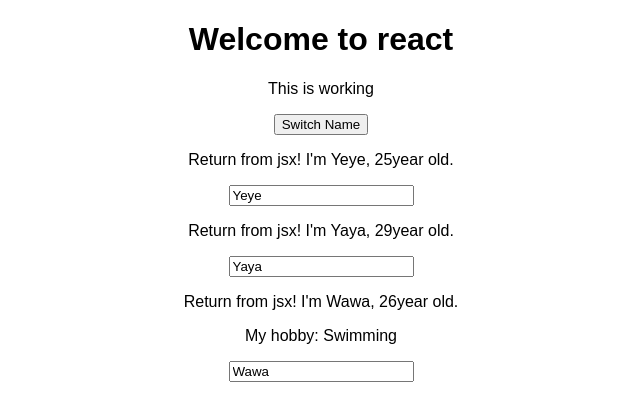
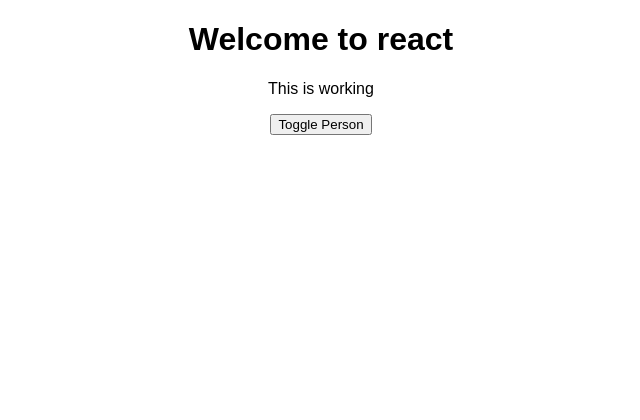
Before and after one commit to sb1989/my_first_react_app, a React (Create React App) app: page / in a window 1280 px wide. Shown: the top 420 px of the page, without its empty margins (319-959 px from the left). Built offline with nearby package versions, Linux system fonts and the light colour scheme.

Commit message:
dynamically hide content

```diff
--- a/src/App.js
+++ b/src/App.js
@@ -8,7 +8,9 @@
       {name: 'Yeye', age: 25},
       {name: 'Yaya', age: 29},
       {name: 'Wawa', age: 26}
-    ]
+    ],
+
+    showPerson: false
   }
 
   switchNameHandler = (newName) =>{
@@ -27,6 +29,10 @@
       {name: 'Wawa', age: 29}
     ]})
   }
+  togglePersonsHandler = ()=>{
+    const doesShow = this.state.showPerson;
+    this.setState({showPerson: !doesShow})
+  }
 
   render() {
     return (
@@ -34,13 +40,18 @@
       <div className="App">
         <h1>Welcome to react</h1>
         <p>This is working</p>
-        <button onClick={this.switchNameHandler.bind(this, 'Yiyi')}>Switch Name</button>
+        {/*<button onClick={this.switchNameHandler.bind(this, 'Yiyi')}>Switch Name</button>*/}
+        <button onClick={this.togglePersonsHandler}>Toggle Person</button>
+       {
+        this.state.showPerson ? <div>
             <Person
             click={this.switchNameHandler.bind(this, 'Yiyi')}
             changed={this.nameChangedHandler}
             name = {this.state.persons[0].name} age = {this.state.persons[0].age}/>
             <Person name = {this.state.persons[1].name} age = {this.state.persons[1].age}/>
             <Person name = {this.state.persons[2].name} age = {this.state.persons[2].age}>My hobby: Swimming</Person>
+          </div> : null
+        }
       </div>
     );
     //return React.createElement('div', null, React.createElement('h1', {className: 'App'}, 'Hi I\'m a react App!!!'))
```
Lines whose indentation alone changed are shown as unchanged.
